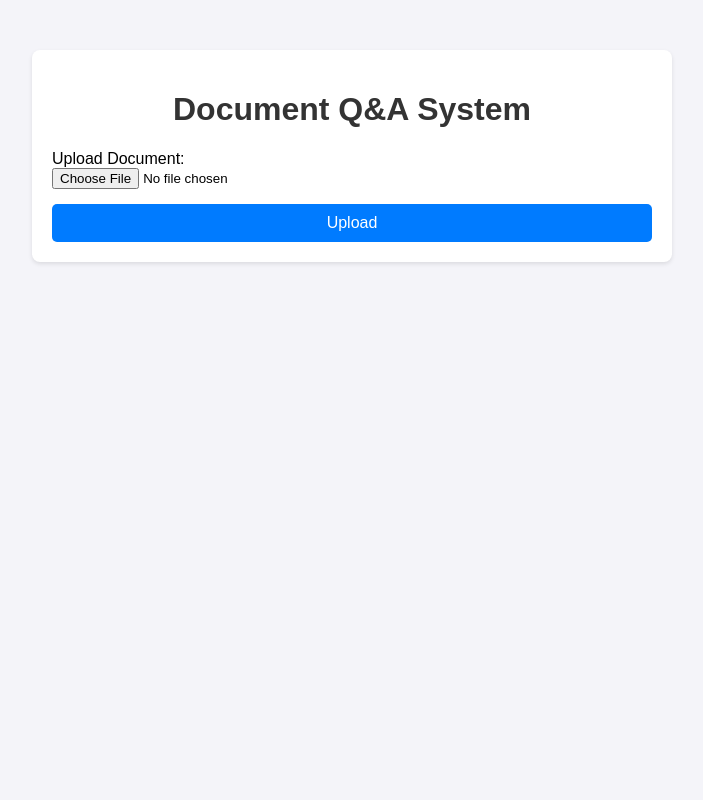
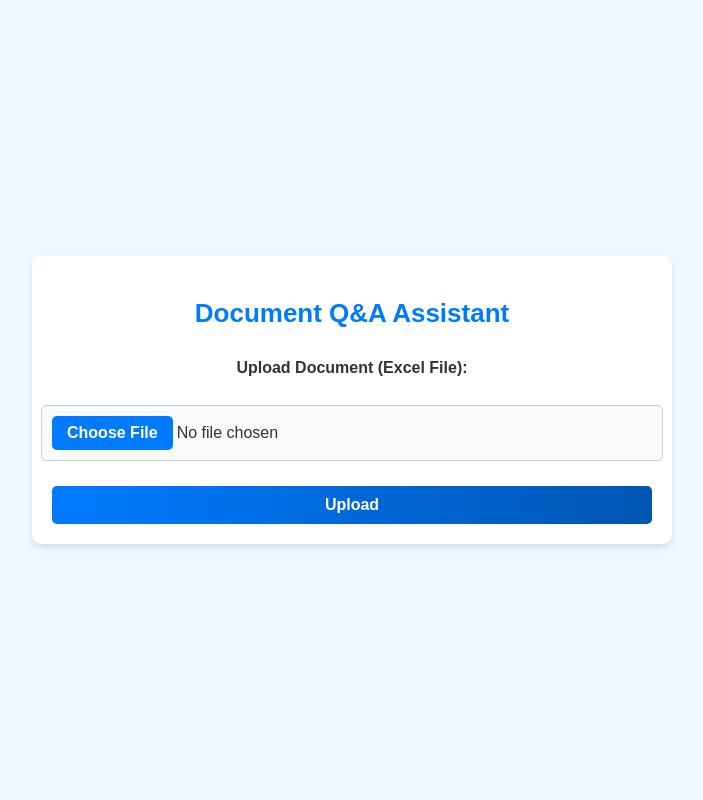
Before and after one commit to Aasrithlingamagunta/excel_master, a Django app: page /main/ in a window 1280 px wide. Shown: the whole page, without its empty margins (288-991 px from the left). Run offline with Django 3.2, Linux system fonts and the light colour scheme.

Commit message:
Updated code with latest changes

```diff
--- a/api/static/styles/styles.css
+++ b/api/static/styles/styles.css
@@ -2,59 +2,162 @@ body {
     font-family: Arial, sans-serif;
     margin: 0;
     padding: 0;
-    background-color: #f4f4f9;
+    background-color: #f7f9fc; /* Greyish background similar to ChatGPT */
+    color: #333;
+    line-height: 1.6;
 }
 
 .container {
     max-width: 600px;
     margin: 50px auto;
-    background: #fff;
-    padding: 20px;
-    border-radius: 8px;
-    box-shadow: 0 2px 4px rgba(0, 0, 0, 0.1);
+    background: #ffffff;
+    padding: 30px;
+    border-radius: 12px;
+    box-shadow: 0 4px 10px rgba(0, 0, 0, 0.15); /* Slightly deeper shadow */
+    text-align: center;
 }
 
 h1 {
     text-align: center;
     color: #333;
+    margin-bottom: 20px;
+    font-size: 26px;
+    font-weight: bold;
 }
 
 form {
     display: flex;
     flex-direction: column;
+    gap: 15px;
+    align-items: center;
 }
 
-input[type="file"] {
-    margin-bottom: 15px;
+input[type="file"],
+input[type="text"],
+textarea {
+    width: 100%;
+    padding: 12px;
+    border: 1px solid #ddd;
+    border-radius: 8px;
+    font-size: 16px;
+    background-color: #f8f9fa; /* Light grey background for inputs */
+    transition: border-color 0.3s ease, background-color 0.3s ease;
+}
+
+input[type="file"]:focus,
+input[type="text"]:focus,
+textarea:focus {
+    border-color: #007bff;
+    outline: none;
+    background-color: #ffffff; /* White when focused */
+    box-shadow: 0 0 6px rgba(0, 123, 255, 0.3);
 }
 
 button {
-    background: #007bff;
+    background: linear-gradient(to right, #007bff, #0056b3);
     color: #fff;
     border: none;
-    padding: 10px 15px;
-    border-radius: 5px;
+    padding: 12px 20px;
+    border-radius: 6px;
     cursor: pointer;
     font-size: 16px;
+    font-weight: bold;
+    transition: background 0.3s ease, transform 0.2s ease;
 }
 
 button:hover {
-    background: #0056b3;
+    background: linear-gradient(to right, #0056b3, #003d80);
+    transform: scale(1.03); /* Slight zoom effect */
 }
 
 .message {
     margin-top: 20px;
-    padding: 10px;
-    border-radius: 5px;
+    padding: 12px;
+    border-radius: 6px;
     display: none;
+    font-size: 14px;
+    text-align: left;
 }
 
 .success {
-    background: #d4edda;
+    background: #e6f7e6; /* Softer green */
     color: #155724;
+    border: 1px solid #b8e6b8;
 }
 
 .error {
-    background: #f8d7da;
+    background: #fde8e8; /* Softer red */
     color: #721c24;
+    border: 1px solid #f5c2c2;
 }
+
+#qaSection {
+    margin-top: 30px;
+    padding: 20px;
+    background-color: #f8f9fa; /* Light grey container */
+    border-radius: 8px;
+    box-shadow: 0 2px 4px rgba(0, 0, 0, 0.1);
+}
+
+h2 {
+    color: #444;
+    font-size: 22px;
+    margin-bottom: 10px;
+    font-weight: bold;
+}
+
+p {
+    margin: 10px 0;
+    color: #555;
+    font-size: 16px;
+    text-align: left;
+}
+
+#answer {
+    padding: 12px;
+    border-radius: 6px;
+    background-color: #ffffff; /* White for answer section */
+    border: 1px solid #ddd;
+    color: #444;
+    font-size: 16px;
+    margin-top: 15px;
+}
+
+/* Additional styling for better UX */
+input[type="file"]::file-selector-button {
+    padding: 8px 15px;
+    border: none;
+    border-radius: 5px;
+    background-color: #007bff;
+    color: #fff;
+    cursor: pointer;
+    font-weight: bold;
+    transition: background-color 0.3s ease;
+}
+
+input[type="file"]::file-selector-button:hover {
+    background-color: #0056b3;
+}
+
+/* Mobile responsiveness */
+@media (max-width: 768px) {
+    .container {
+        padding: 20px;
+    }
+
+    h1 {
+        font-size: 22px;
+    }
+
+    button {
+        font-size: 14px;
+        padding: 10px 15px;
+    }
+
+    input[type="file"],
+    input[type="text"],
+    textarea {
+        font-size: 14px;
+        padding: 10px;
+    }
+}
--- a/api/templates/api/upload.html
+++ b/api/templates/api/upload.html
@@ -4,17 +4,116 @@
 <head>
     <meta charset="UTF-8">
     <meta name="viewport" content="width=device-width, initial-scale=1.0">
-    <title>Document Q&A</title>
+    <title>Document Q&A Assistant</title>
     <link rel="stylesheet" href="{% static 'styles/styles.css' %}">
     <script src="https://code.jquery.com/jquery-3.6.0.min.js"></script>
+    <style>
+        body {
+            font-family: Arial, sans-serif;
+            background-color: #f0f8ff;
+            color: #333;
+            margin: 0;
+            padding: 0;
+            display: flex;
+            justify-content: center;
+            align-items: center;
+            height: 100vh;
+        }
+
+        .container {
+            width: 100%;
+            max-width: 600px;
+            padding: 20px;
+            background: #ffffff;
+            border-radius: 10px;
+            box-shadow: 0px 4px 6px rgba(0, 0, 0, 0.1);
+        }
+
+        h1 {
+            text-align: center;
+            color: #007bff;
+            margin-bottom: 20px;
+        }
+
+        label {
+            font-weight: bold;
+        }
+
+        input[type="file"], input[type="url"], input[type="text"] {
+            width: 100%;
+            padding: 10px;
+            margin: 10px 0;
+            border: 1px solid #ccc;
+            border-radius: 5px;
+        }
+
+        button {
+            width: 100%;
+            padding: 10px;
+            background-color: #007bff;
+            color: white;
+            border: none;
+            border-radius: 5px;
+            cursor: pointer;
+            font-size: 16px;
+        }
+
+        button:hover {
+            background-color: #0056b3;
+        }
+
+        .message {
+            margin: 10px 0;
+            padding: 10px;
+            border-radius: 5px;
+        }
+
+        .message.success {
+            background-color: #d4edda;
+            color: #155724;
+        }
+
+        .message.error {
+            background-color: #f8d7da;
+            color: #721c24;
+        }
+
+        #qaSection {
+            margin-top: 20px;
+        }
+
+        #answer {
+            background: #f4f4f9;
+            padding: 10px;
+            border-radius: 5px;
+            margin-top: 10px;
+            border: 1px solid #ccc;
+            font-size: 14px;
+        }
+
+        @media (max-width: 768px) {
+            .container {
+                padding: 15px;
+            }
+
+            button {
+                font-size: 14px;
+            }
+
+            input[type="file"], input[type="url"], input[type="text"] {
+                padding: 8px;
+                font-size: 14px;
+            }
+        }
+    </style>
 </head>
 <body>
     <div class="container">
-        <h1>Document Q&A System</h1>
+        <h1>Document Q&A Assistant</h1>
 
         <!-- File Upload Section -->
         <form id="uploadForm" enctype="multipart/form-data">
-            <label for="file">Upload Document:</label>
+            <label for="file">Upload Document (Excel File):</label>
             <input type="file" id="file" name="file" accept=".xlsx" required>
             <button type="submit">Upload</button>
         </form>
--- a/api/views.py
+++ b/api/views.py
@@ -2,94 +2,156 @@ from django.shortcuts import render
 from django.http import JsonResponse
 from django.views.decorators.csrf import csrf_exempt
 import pandas as pd
-import openai
 import os
 import json
+from transformers import pipeline
+import logging
 
-# Use environment variable for OpenAI API key
-openai.api_key = os.getenv("OPENAI_API_KEY")
-print(f"Loaded OpenAI API Key: {openai.api_key}")
+# Initialize logging
+logging.basicConfig(level=logging.INFO)
+logger = logging.getLogger(__name__)
+
+# Load Hugging Face API token from environment variable
+HUGGING_FACE_API_TOKEN = os.getenv("HUGGING_FACE_API_TOKEN")
+if not HUGGING_FACE_API_TOKEN:
+    logger.error("Hugging Face API token is not set. Please configure it in the environment.")
+
+# Initialize Hugging Face Q&A pipeline
+try:
+    qa_pipeline = pipeline(
+        "question-answering",
+        model="distilbert-base-uncased-distilled-squad",
+        use_auth_token=HUGGING_FACE_API_TOKEN
+    )
+    logger.info("Hugging Face pipeline initialized successfully.")
+except Exception as e:
+    logger.error(f"Failed to initialize Hugging Face pipeline: {e}")
+    qa_pipeline = None
 
 
-# Render main HTML page
 def render_main_page(request):
+    """Render the main page for file upload and Q&A."""
     return render(request, 'api/upload.html')
 
 
-# File upload and processing view
 @csrf_exempt
 def upload_file_view(request):
-    if request.method == 'POST':
-        uploaded_file = request.FILES.get('file')
-        if not uploaded_file:
-            return JsonResponse({"error": "No file uploaded"}, status=400)
-
-        try:
-            # Ensure the output directory exists
-            os.makedirs("output", exist_ok=True)
-
-            # Process file using pandas (assuming .xlsx format)
-            df = pd.read_excel(uploaded_file)
-
-            # Combine content into a single string
-            content = extract_content_from_excel(df)
-
-            # Save processed output (optional)
-            output_path = "output/processed_file.xlsx"
-            df.to_excel(output_path, index=False)
-
-            return JsonResponse({"message": "File uploaded and processed successfully", "content": content})
-        except ValueError as ve:
-            return JsonResponse({"error": f"Invalid file format: {ve}"}, status=400)
-        except Exception as e:
-            return JsonResponse({"error": f"Error processing file: {e}"}, status=500)
-    else:
+    """Handle file upload and extract content from the document."""
+    if request.method != 'POST':
         return JsonResponse({"error": "Invalid request method"}, status=405)
 
-# Extract content from DataFrame
+    uploaded_file = request.FILES.get('file')
+    if not uploaded_file:
+        return JsonResponse({"error": "No file uploaded"}, status=400)
+
+    try:
+        # Ensure output directory exists
+        os.makedirs("output", exist_ok=True)
+
+        # Load the Excel file into a DataFrame
+        df = pd.read_excel(uploaded_file)
+        content_chunks = extract_content_from_excel(df)
+
+        # Save the processed file (optional)
+        output_path = "output/processed_file.xlsx"
+        df.to_excel(output_path, index=False)
+
+        return JsonResponse({"message": "File uploaded and processed successfully", "content": content_chunks})
+    except ValueError as ve:
+        logger.error("Invalid file format: %s", ve)
+        return JsonResponse({"error": f"Invalid file format: {ve}"}, status=400)
+    except Exception as e:
+        logger.error("Error processing file: %s", e)
+        return JsonResponse({"error": f"Error processing file: {e}"}, status=500)
+
+
+def chunk_text(content, chunk_size=500):
+    """
+    Split large text into smaller chunks of a specified size.
+
+    Args:
+        content (str): The text content to split.
+        chunk_size (int): The maximum number of words in each chunk.
+
+    Returns:
+        generator: A generator yielding text chunks.
+    """
+    words = content.split()
+    for i in range(0, len(words), chunk_size):
+        yield " ".join(words[i:i + chunk_size])
 
 
 def extract_content_from_excel(df):
     """
-    Extracts all text content from an Excel DataFrame.
-    Combines all columns and rows into a single string.
+    Extract meaningful text content from a DataFrame and split it into chunks.
+
+    Args:
+        df (pd.DataFrame): The input DataFrame.
+
+    Returns:
+        list: A list of cleaned, context-aware text chunks.
     """
     try:
-        text_content = df.astype(str).agg(' '.join, axis=1).str.cat(sep=' ')
-        return text_content
+        rows = []
+        for _, row in df.iterrows():
+            # Combine key-value pairs or meaningful data into a single string
+            cleaned_row = " ".join(
+                f"{str(col).strip()}: {str(value).strip()}"
+                for col, value in row.items()
+                if pd.notna(value) and str(value).strip()  # Convert value to string and check if non-empty
+            )
+            if cleaned_row:  # Only include non-empty rows
+                rows.append(cleaned_row)
+
+        # Combine all rows into a single text
+        text_content = " ".join(rows)
+
+        # Chunk the text into manageable pieces
+        return list(chunk_text(text_content, chunk_size=500))
     except Exception as e:
-        return f"Error extracting content: {e}"
-
-# Question and Answer view using OpenAI API
+        logger.error("Error extracting content: %s", e)
+        return [f"Error extracting content: {e}"]
 
 
 @csrf_exempt
 def qa_view(request):
-    if request.method == 'POST':
-        try:
-            data = json.loads(request.body)
-            question = data.get('question')
-            document_content = data.get('content')
+    """Process the user's question and return the best answer."""
+    if request.method != 'POST':
+        return JsonResponse({"error": "Invalid request method"}, status=405)
 
-            if not question or not document_content:
-                return JsonResponse({"error": "Missing question or document content"}, status=400)
+    if qa_pipeline is None:
+        return JsonResponse({"error": "Hugging Face pipeline is not initialized."}, status=500)
 
-            # Generate response using OpenAI's ChatCompletion
-            response = openai.ChatCompletion.create(
-                model="gpt-3.5-turbo",  # Use a supported model like gpt-3.5-turbo or gpt-4
-                messages=[
-                    {"role": "system", "content": "You are a helpful assistant."},
-                    {"role": "user", "content": f"Answer the question based on this content:\n\n{document_content}\n\nQuestion: {question}"}
-                ],
-                max_tokens=200
-            )
+    try:
+        data = json.loads(request.body)
+        question = data.get('question')
+        document_content = data.get('content')
 
-            # Extract answer
-            answer = response["choices"][0]["message"]["content"].strip()
-            return JsonResponse({"answer": answer}, status=200)
-        except json.JSONDecodeError:
-            return JsonResponse({"error": "Invalid JSON data provided"}, status=400)
-        except Exception as e:
-            return JsonResponse({"error": f"Failed to process the question: {str(e)}"}, status=500)
-    else:
-        return JsonResponse({"error": "Invalid request method"}, status=405)
+        if not question or not document_content:
+            return JsonResponse({"error": "Missing question or document content"}, status=400)
+
+        best_answer = None
+        best_score = 0
+
+        for chunk in document_content:
+            try:
+                logger.info("Processing chunk: %s", chunk[:100])  # Log the first 100 characters of the chunk
+                response = qa_pipeline(question=question, context=chunk)
+                answer = response.get('answer', 'No answer found.')
+                score = response.get('score', 0)
+
+                logger.info("Chunk Score: %f, Answer: %s", score, answer)
+
+                if score > best_score:
+                    best_score = score
+                    best_answer = answer
+            except Exception as e:
+                logger.error("Error processing chunk: %s", e)
+
+        return JsonResponse({"answer": best_answer or "No relevant answer found."}, status=200)
+    except json.JSONDecodeError:
+        logger.error("Invalid JSON data provided")
+        return JsonResponse({"error": "Invalid JSON data provided"}, status=400)
+    except Exception as e:
+        logger.error("Failed to process the question: %s", e)
+        return JsonResponse({"error": f"Failed to process the question: {e}"}, status=500)
```
Also changed, not shown: Backend/settings.py (+3 -4 lines), api/static/Js/main.js (+33 -35 lines), 1 other file.
